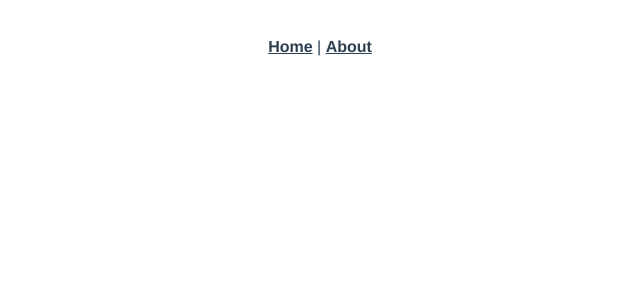
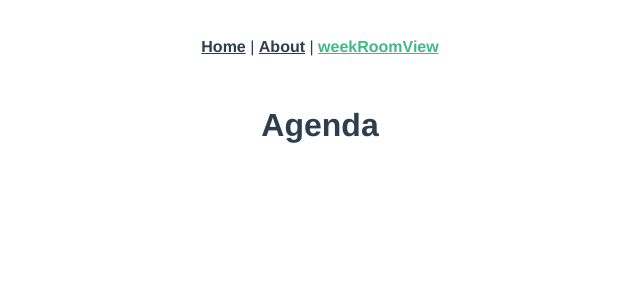
Before and after one commit to LionelB79/resa-frontend, a Vue app: page /weekRoomView in a window 1280 px wide. Before the commit this address had no page. Shown: the top 300 px of the page, without its empty margins (320-960 px from the left). Built offline with nearby package versions, Linux system fonts and the light colour scheme.

Commit message:
ajout page WeekRoomView TEST KO (problemes esLint)

```diff
--- a/src/App.vue
+++ b/src/App.vue
@@ -1,7 +1,8 @@
 <template>
   <nav>
     <router-link to="/">Home</router-link> |
-    <router-link to="/about">About</router-link>
+    <router-link to="/about">About</router-link> |
+    <router-link to="/weekRoomView">weekRoomView</router-link>
   </nav>
   <router-view />
 </template>
--- a/src/router/index.ts
+++ b/src/router/index.ts
@@ -1,5 +1,6 @@
 import { createRouter, createWebHistory, RouteRecordRaw } from "vue-router";
 import HomeView from "../views/HomeView.vue";
+import WeekRoomView from "../views/WeekRoomView.vue";
 
 const routes: Array<RouteRecordRaw> = [
   {
@@ -16,6 +17,11 @@ const routes: Array<RouteRecordRaw> = [
     component: () =>
       import(/* webpackChunkName: "about" */ "../views/AboutView.vue"),
   },
+  {
+    path: "/weekRoomView",
+    name: "weekRoomView",
+    component: WeekRoomView,
+  },
 ];
 
 const router = createRouter({
--- a/src/views/WeekRoomView.vue
+++ b/src/views/WeekRoomView.vue
@@ -1,11 +1,11 @@
 <template>
-
+    <div class="WeekRoomView">
+        <h1>Agenda</h1>
+    </div>
 </template>
 
 <script>
-export default {
-
-}
+export default {}
 </script>
 
 <style></style>
```
